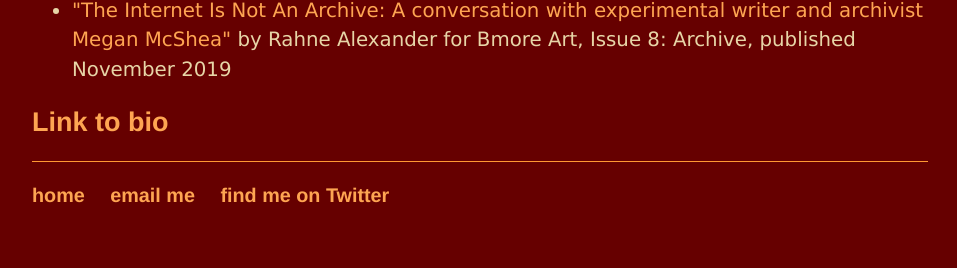
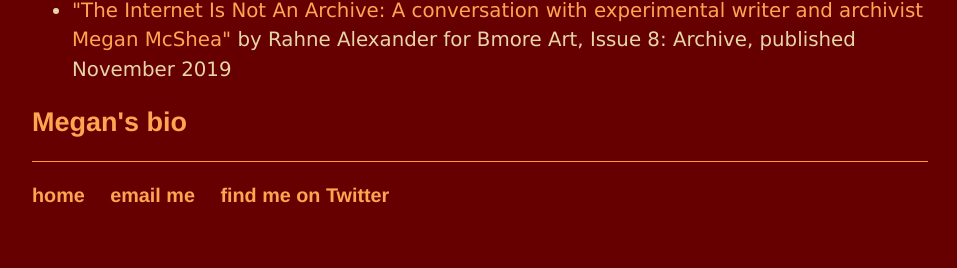
Before and after one commit to megan-mcshea/megan-mcshea.github.io, a Jekyll site: the page built from archivist.html, in a window 1280 px wide. Shown: the part 1727-1995 px from the top of the page, without its empty margins (160-1117 px from the left). Built offline with Jekyll 4.4.1, drawn with Linux system fonts in a browser that asks for light colours.

Commit message:
Update archivist.html

```diff
--- a/archivist.html
+++ b/archivist.html
@@ -50,6 +50,6 @@ title: Megan McShea, archivist
 	<li><a href="https://bmoreart.com/2020/03/the-internet-is-not-an-archive.html" target="_blank">"The Internet Is Not An Archive: A conversation with experimental writer and archivist Megan McShea"</a> by Rahne Alexander for Bmore Art, Issue 8: Archive, published November 2019</li>
 	</ul>
 
-	<h2><a href="/archivistbio.html">Link to bio</a></h2>
+	<h2><a href="/archivistbio.html">Megan's bio</a></h2>
 
 </div><!-- /.blurb -->
```
